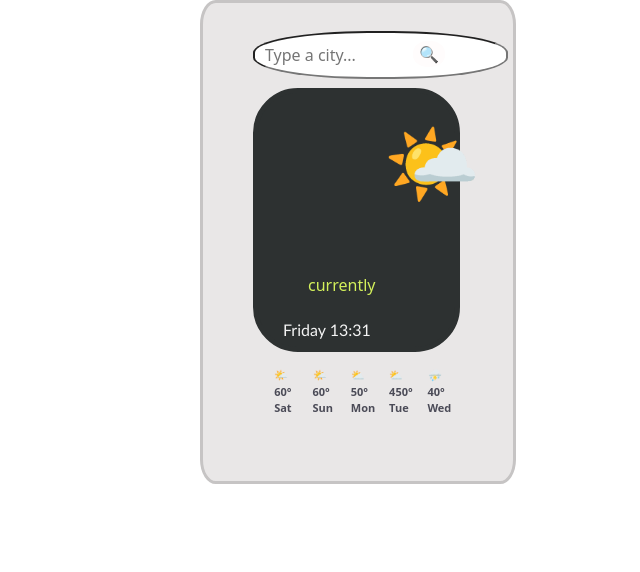
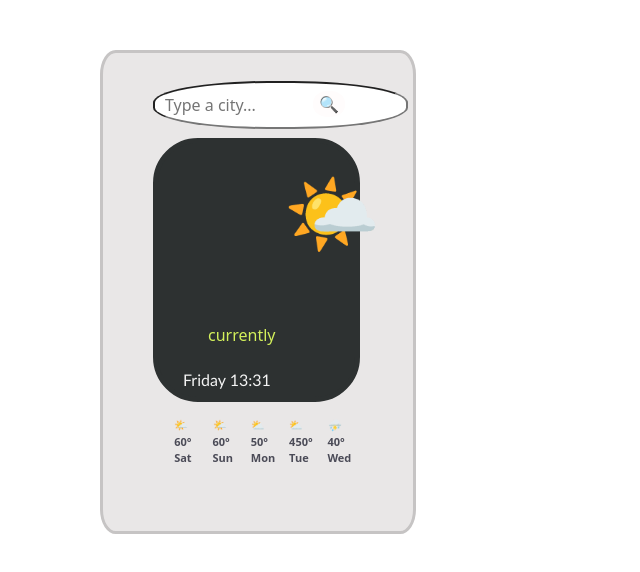
Before and after one commit to zahra430/gitweather-app-homework02.05, a plain HTML site: page index.html in a window 1280 px wide. Shown: the whole page, without its empty margins (0-640 px from the left). Drawn offline with nearby package versions, Linux system fonts and the light colour scheme.

Commit message:
updated CSS style

```diff
--- a/src/style.css
+++ b/src/style.css
@@ -1,6 +1,7 @@
 section {
   position: absolute;
-  left: 200px;
+  left: 100px;
+  top: 50px;
   background: #e9e7e7;
   margin: 0 auto;
   padding: 40px;
```
